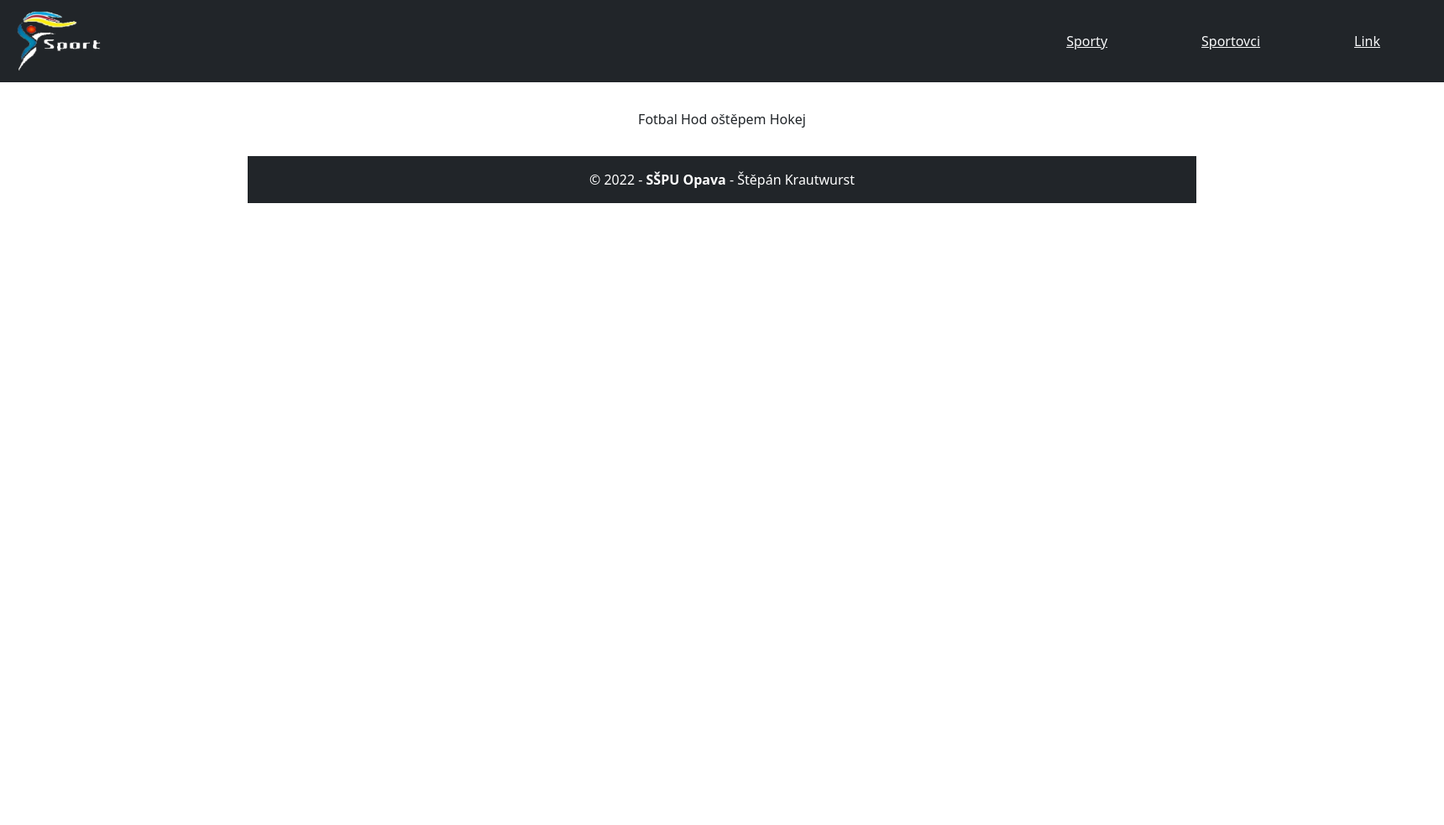
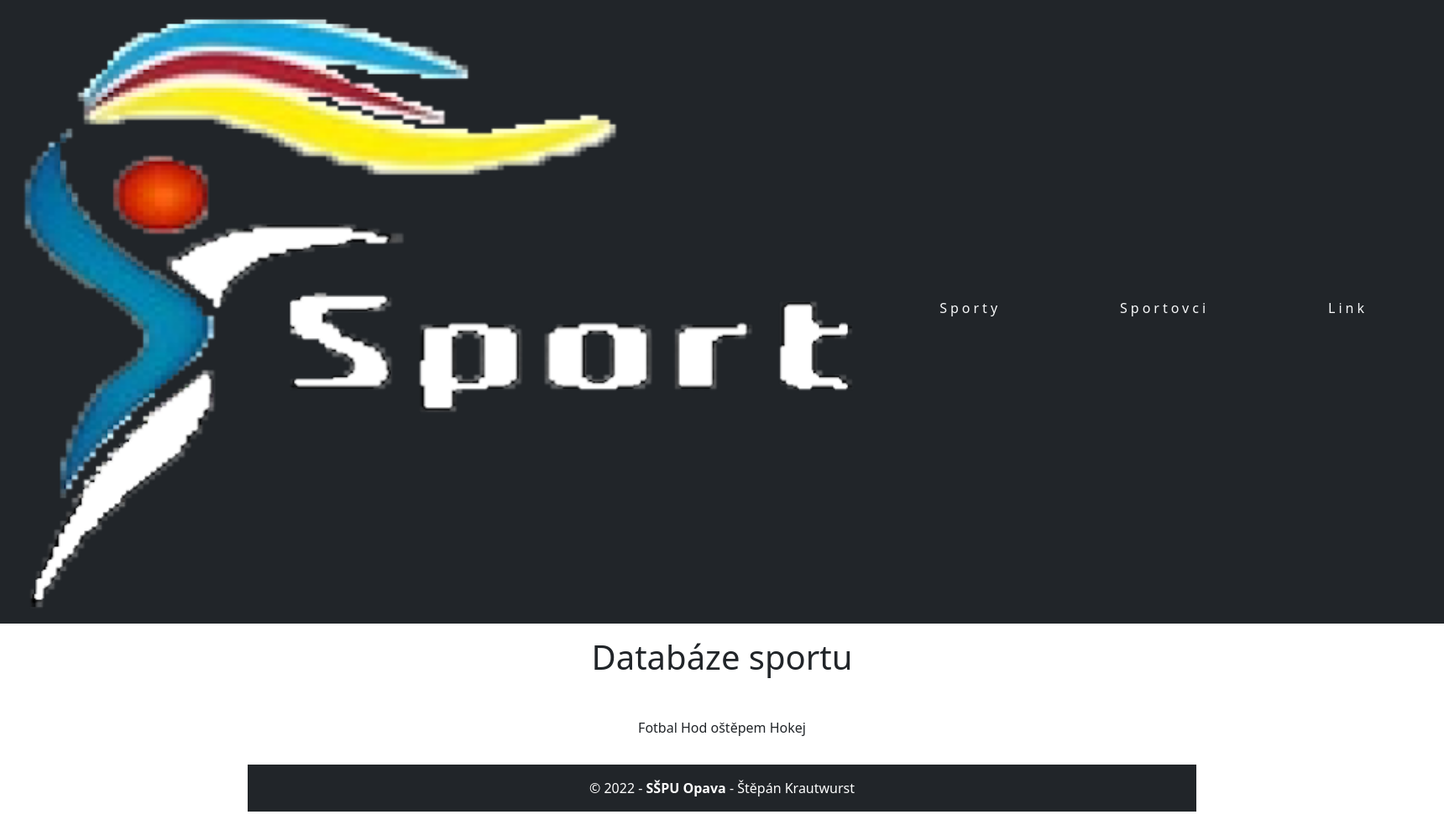
Before and after one commit to stallion7/databeze_sportu, a Django app: page /sports/ in a window 1720 px wide. Shown: the whole page at 84% size. Before the commit the page ends 242 px from the top, so only its background shows below. Run offline with Django 4.2, Linux system fonts and the light colour scheme; data comes from the database, SQL or seed files in the repository.

Commit message:
verze: 1.4 work in progress

```diff
--- a/sports/static/navbar.css
+++ b/sports/static/navbar.css
@@ -1,6 +1,12 @@
-#nadpis{
-    color: #5E5694;
+#logo{
+    width: 1000px;!important;
 }
-#logo{
-    width: 100px;!important;
+.navbar-nav li a{
+    position: relative;
+    display: block;
+    margin: 0 15px;
+    text-decoration: none;
+    color: #f80b0b; !important;
+    bottom: 5px;
+    letter-spacing: 4px;
 }
--- a/sports/templates/index.html
+++ b/sports/templates/index.html
@@ -1,6 +1,7 @@
 {%extends 'base.html'%}
 
 {%block content%}
+<h1 class="text-center py-3">Databáze sportu</h1>
 <div class="text-center px-3 p-3 my-3">
 {%for sport in sports%}
 {{sport.nazev_sportu}}
--- a/sports/templates/navbar.html
+++ b/sports/templates/navbar.html
@@ -5,15 +5,15 @@
         <img src="{%static 'logo3.png'%}" id="logo" alt="avatar logo">
     </a>
          <ul class="navbar-nav">
-             <li class="nav-item text-light mx-5 px-2">
-                 <a class="text-light" id="nadpis" href="nav-link">Sporty</a>
+             <li class="nav-item mx-5 px-2">
+                 <a id="nadpis" class="text-light" href="#">Sporty</a>
                     </li>
                     <li class="nav-item mx-5 px-2">
-                 <a class="text-light" href="nav-link" href="#">Sportovci</a>
+                 <a id="neco" class="text-light " href="nav-link">Sportovci</a>
              </li>
 
                     <li class="nav-item mx-5 px-2">
-                 <a class="text-light" href="nav-link" href="#">Link</a>
+                 <a class="text-light" href="nav-link">Link</a>
              </li>
          </ul>
     </div>
```
